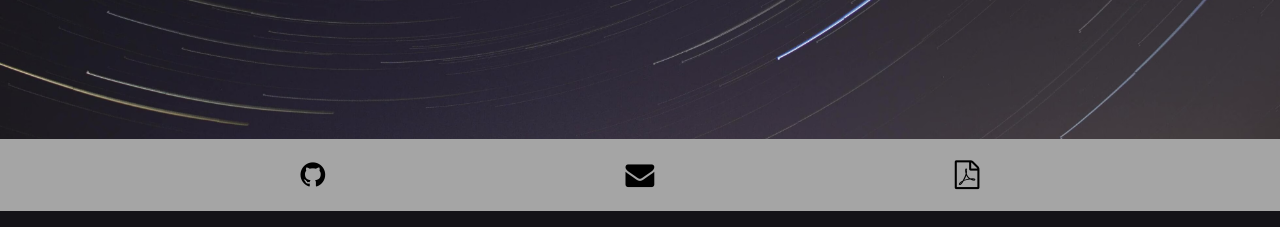
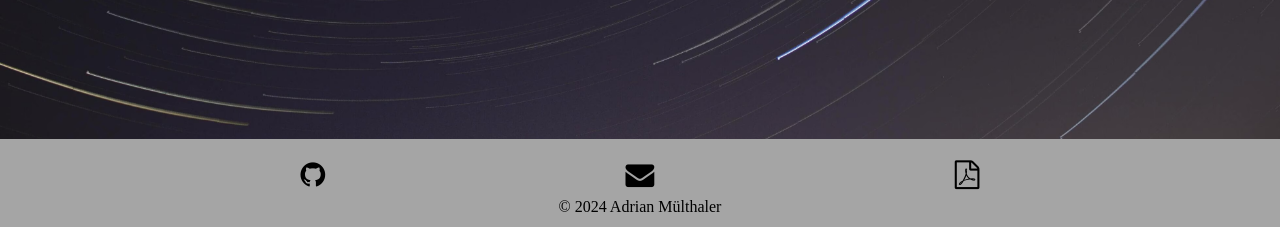
Before and after one commit to nairdanus/muelthaler.com, a Django app: page /cv/ in a window 1280 px wide. Shown: the part 661-888 px from the top of the page. Run offline with Django 5.2, Linux system fonts and the light colour scheme.

Commit message:
added © notice

```diff
--- a/base/templates/master.html
+++ b/base/templates/master.html
@@ -15,7 +15,7 @@
 
 <body>
 
-<div class="bg bg-0">
+<div class="bg hero">
     {% if request.path != "/" %}
     <a style="color: white; position: absolute; left: 15px; top: 15px;" href="/">
         <img alt="logo" style="width: 50px;" src="{% static 'img/web_logo_white.png' %}" />
@@ -30,6 +30,7 @@
 
 
 <div class="content footer">
+    <p class="copyright">© 2024 Adrian Mülthaler</p>
     <a target="_blank" href="https://github.com/nairdanus"><i class="fa fa-github"></i></a>
     <a href="/contact/"><i class="fa fa-envelope"></i></a>
     <a href="/cv/"><i class="fa fa-file-pdf-o"></i></a>
--- a/static/style.css
+++ b/static/style.css
@@ -38,24 +38,22 @@ html, body {
     background-position: center;
     background-repeat: no-repeat;
     background-size: cover;
+    height: 65%;
 }
-.bg-0 {
+.hero {
     height: 100%;
     background-color: black;
     background-image: url("img/hero.avif");
 }
 .bg-1 {
-    height: 65%;
     background-color: #1844cb;
     background-image: url("./img/background_1.jpg");
 }
 .bg-2 {
-    height: 85%;
     background-color: black;
     background-image: url("./img/background_2.jpg");
 }
 .bg-3 {
-    height: 55%;
     background-color: #1297c7;
     background-image: url("./img/background_3.jpg");
 }
@@ -105,11 +103,17 @@ html, body {
 }
 
 .footer{
-    padding: 1rem 0;
+    padding: 1rem 0 2rem 0;
     display: inline-flex;
     justify-content: space-evenly;
 }
 
+.copyright {
+    font-size: 1rem;
+    position: absolute;
+    margin: auto;
+    bottom: 0;
+}
 
 a {
     color: inherit;
```
